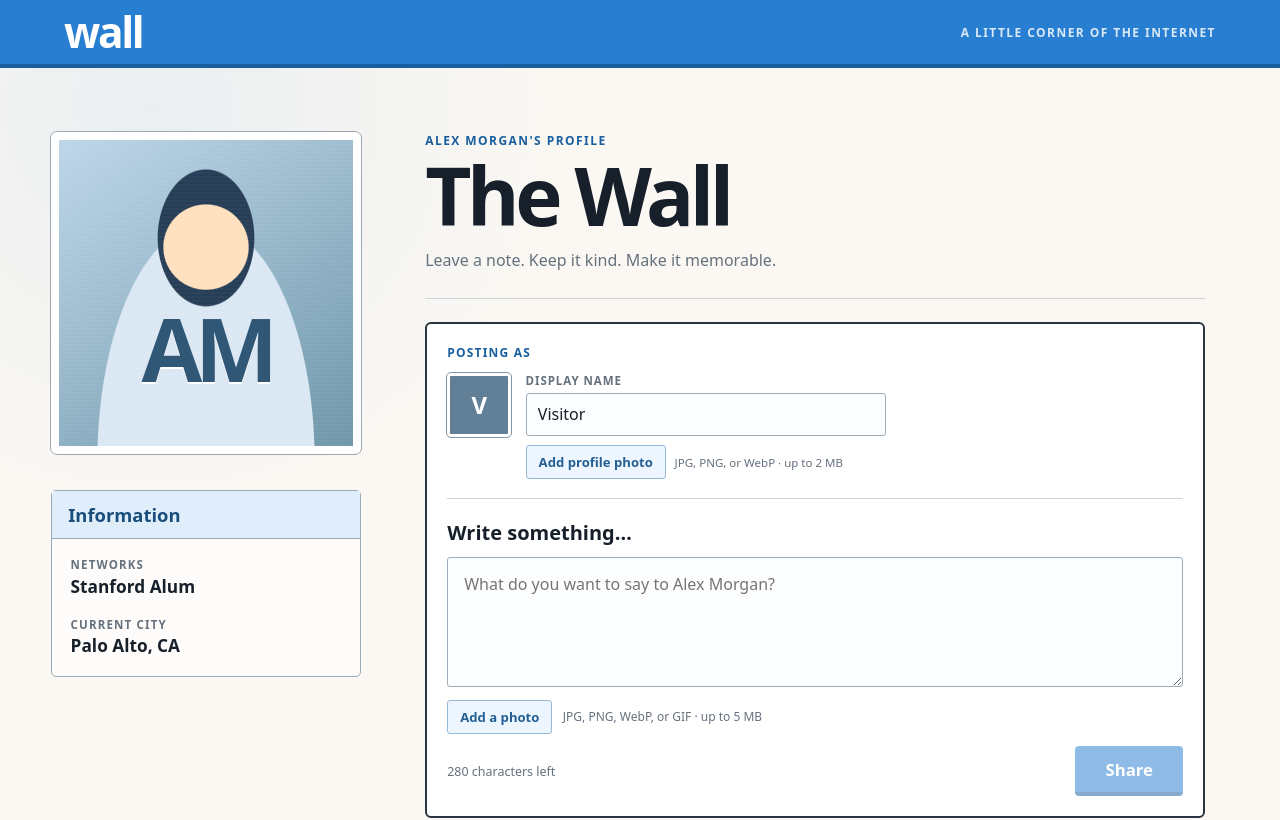
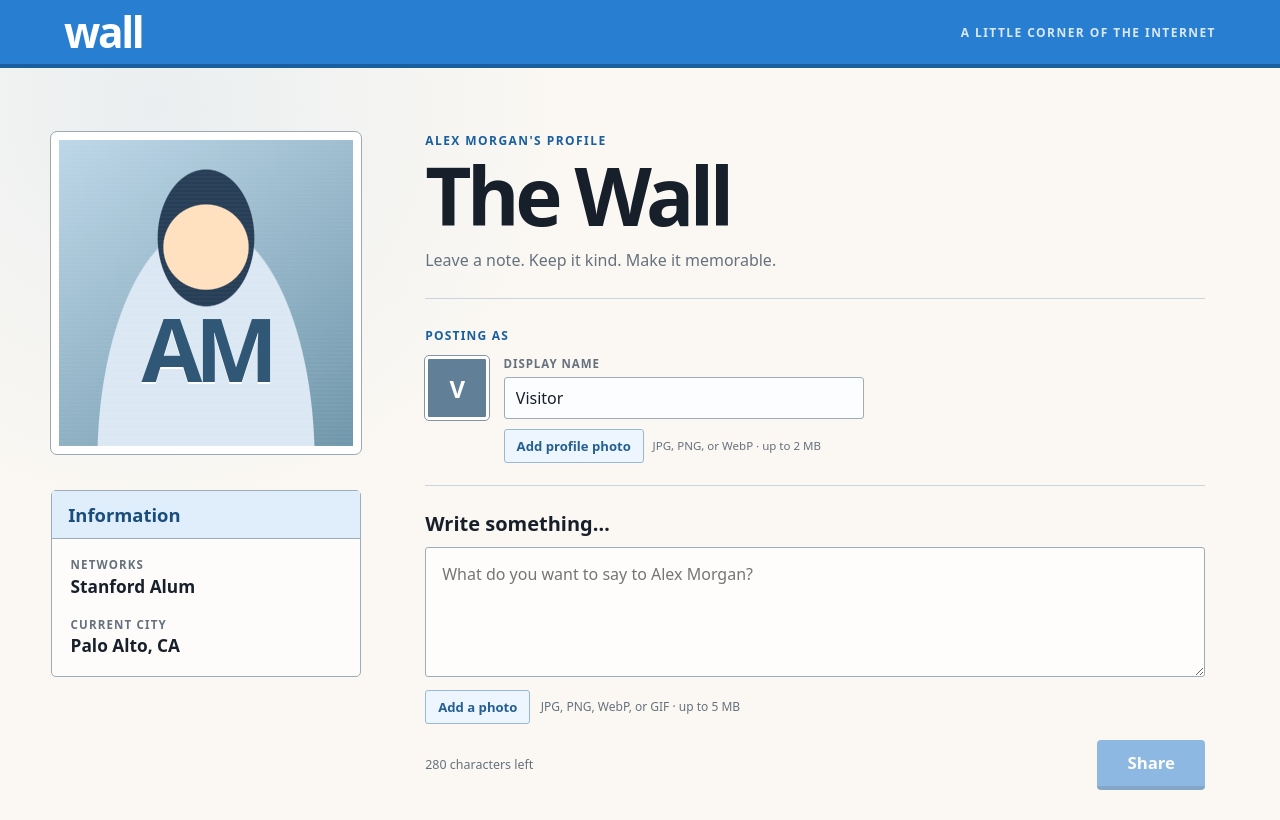
Before and after one commit to chibelsonda/social-wall, a Next.js app: page / in a window 1280 px wide. Shown: the top 820 px of the page. Built offline with nearby package versions, Linux system fonts and the light colour scheme; no server answers; the database is empty.

Commit message:
Polish the wall composer layout

```diff
--- a/app/globals.css
+++ b/app/globals.css
@@ -209,17 +209,16 @@ textarea {
 }
 
 .composer {
-  margin: 1.4rem 0 2.5rem;
-  padding: 1.25rem;
-  background: white;
-  border: 2px solid #29343e;
-  border-radius: 6px;
+  margin: 1.75rem 0 2.75rem;
+  padding: 0;
+  background: transparent;
+  border: 0;
 }
 
 .visitor-profile {
   min-width: 0;
-  margin: 0 0 1.25rem;
-  padding: 0 0 1.2rem;
+  margin: 0 0 1.5rem;
+  padding: 0 0 1.35rem;
   border: 0;
   border-bottom: 1px solid var(--line);
 }
@@ -331,7 +330,7 @@ textarea {
   resize: vertical;
   padding: 0.9rem 1rem;
   color: var(--ink);
-  background: #fbfdff;
+  background: rgba(255, 255, 255, 0.72);
   border: 1px solid #9eacb9;
   border-radius: 3px;
   font-size: 1rem;
@@ -447,7 +446,7 @@ textarea {
   align-items: center;
   justify-content: space-between;
   gap: 1rem;
-  margin-top: 0.8rem;
+  margin-top: 1rem;
 }
 
 .character-count {
@@ -637,7 +636,7 @@ textarea {
   }
 
   .composer {
-    padding: 1rem;
+    padding: 0;
   }
 
   .visitor-profile-row {
```
